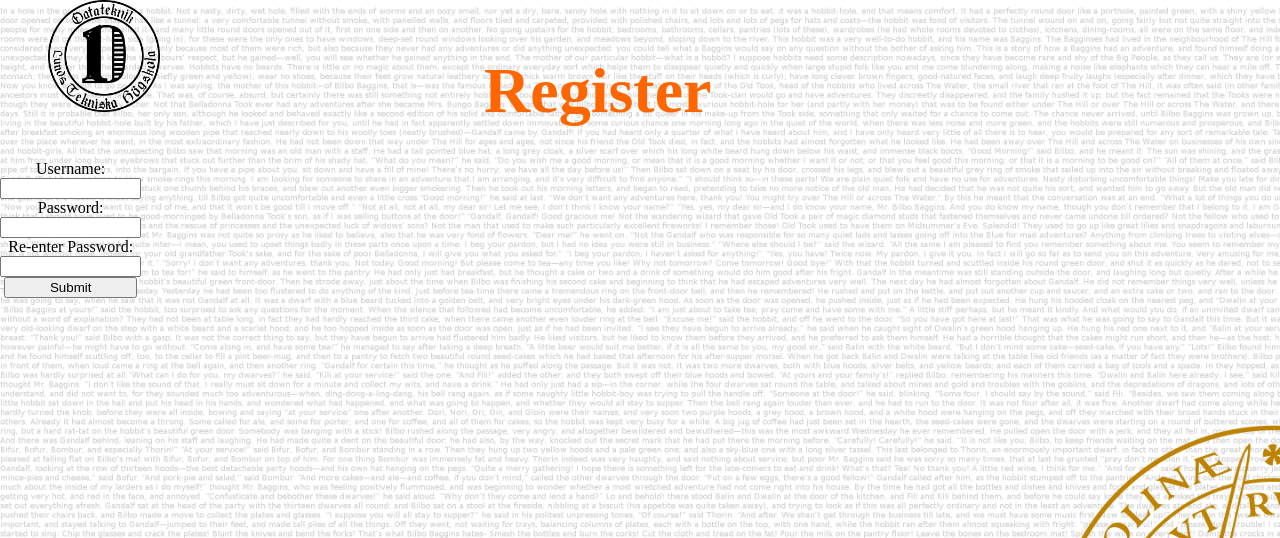
After one commit to GustavSvensson3600/SakerWebb, a PHP site: page /register.php in a window 1280 px wide. The commit adds this page. Shown: the top 538 px of the page. Run offline with PHP 8.4, Linux system fonts and the light colour scheme.

Commit message:
Created base for register account

```diff
--- a/Css.css
+++ b/Css.css
@@ -82,7 +82,7 @@ nav a:hover{
 }
 form{
   padding-top: 2em;
-  float: right;
+
   display:none;
 }
 input {
--- /dev/null
+++ b/reg_form.php
@@ -0,0 +1,26 @@
+<div id="header">
+    <img class="src" src="D-logo-org-bw.png" /img>
+
+  <h3 class="center">Register</h3>
+</div>
+<div id="body">
+  <center><form style="display:inline-block; float:center" method="post" action="register.php">
+    <span>Username:</span>
+    <div></div>
+    <input id="name" name="username" type="text">
+    <div></div>
+
+    <span>Password:</span>
+    <div></div>
+    <input id="password" name="password" type="password"><br>
+    <div></div>
+
+    <span>Re-enter Password:</span>
+    <div></div>
+    <input id="password" name="password" type="password"><br>
+    <div></div>
+
+    <input name="submit" type="submit" value="Submit">
+
+  </form></center>
+</div>
--- /dev/null
+++ b/register.php
@@ -0,0 +1,17 @@
+<!DOCTYPE html>
+<html>
+<head>
+	<meta charset="UTF-8">
+	<title>Rigster </title>
+	<link rel="stylesheet" href="Css.css">
+
+</head>
+<body>
+
+	<?php
+	include('reg_form.php'); // Includes Login Script
+	?>
+
+</body>
+
+</html>
```
Also changed, not shown: login_form.php (+9 -2 lines), redirectOk.html (added, +9 -0 lines).
